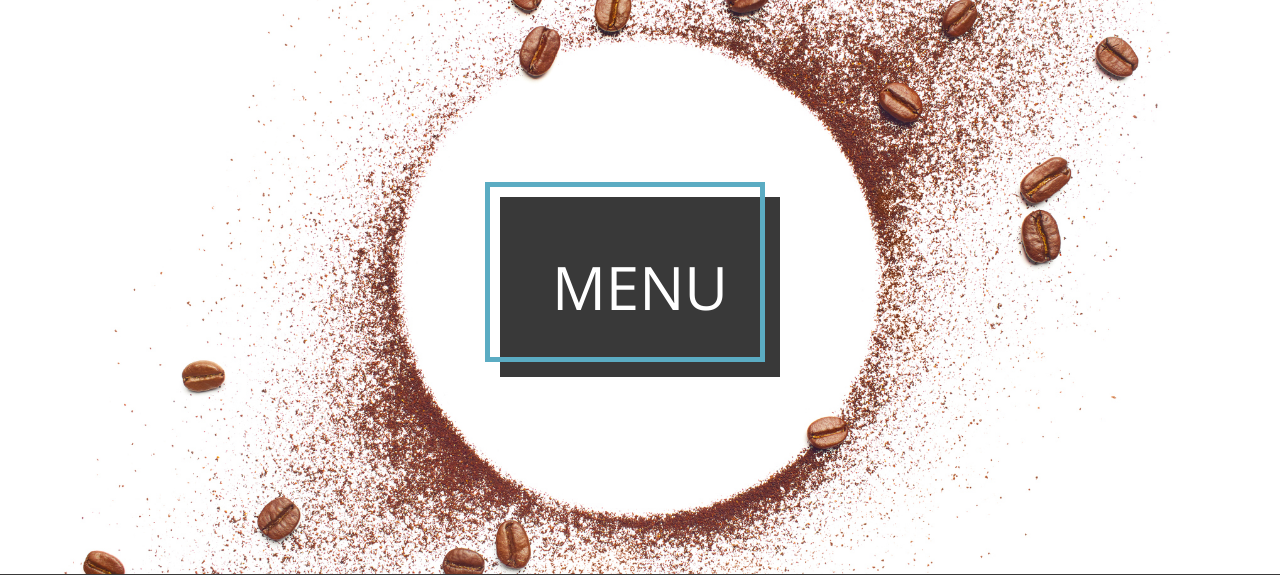
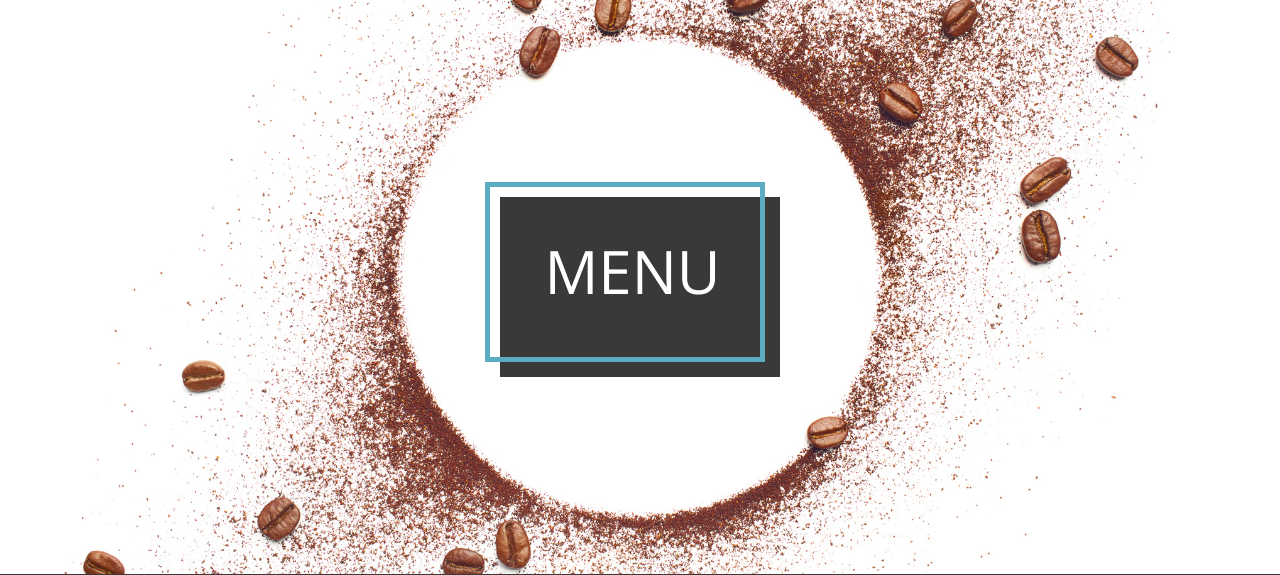
Before and after one commit to nicholas-hucal/coffee-shop, a PHP site: page /pages/menu.html in a window 1280 px wide. Shown: the part 101-676 px from the top of the page. Run offline with PHP 8.4, Linux system fonts and the light colour scheme.

Commit message:
added margin to menu h1

```diff
--- a/css/menu.css
+++ b/css/menu.css
@@ -39,6 +39,8 @@
 }
 
 .hero-with-background__heading {
+    margin-top: 10px;
+    margin-left: -15px;
     font-size: 3.75rem;
     font-weight: 300;
     color: var(--neutral-white);
```
